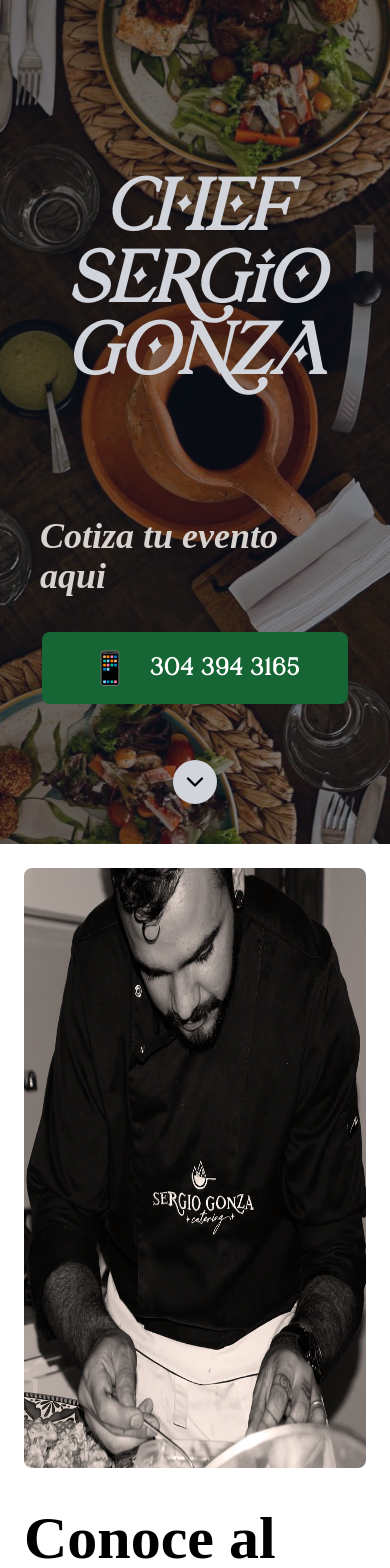
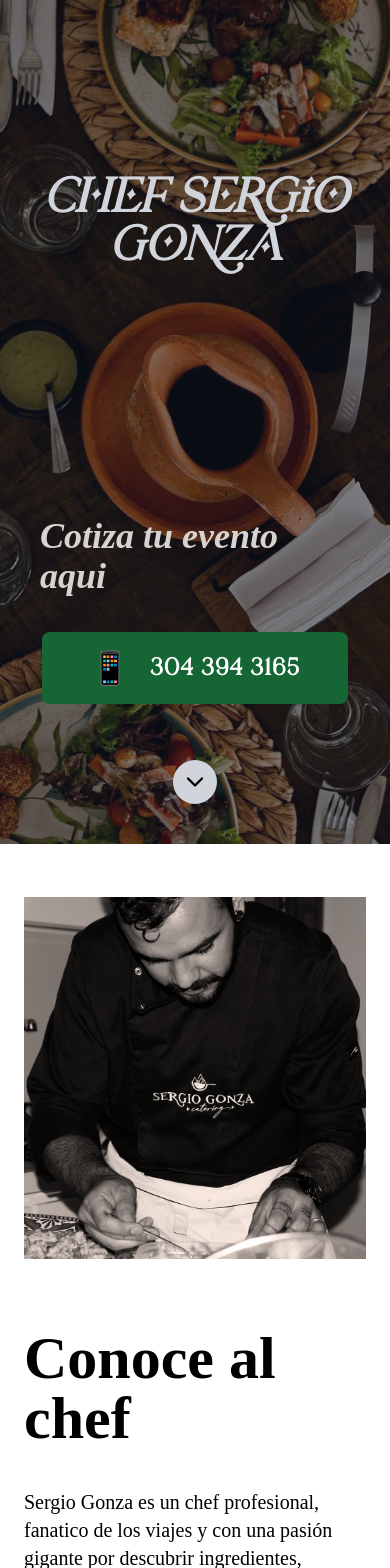
Before and after one commit to mateo-io/sergiogonza, a Next.js app: page / in a window 390 px wide. Shown: the top 1568 px of the page. Built offline with nearby package versions, Linux system fonts and the light colour scheme.

Commit message:
segunda pagina

```diff
--- a/src/app/page.js
+++ b/src/app/page.js
@@ -16,7 +16,7 @@
         <div className="z-10 absolute bg-gray-900 opacity-50 h-full w-full"></div>
         <div className="absolute z-30 flex flex-col items-center justify-center px-10 w-full h-full">
           <div className="flex-grow">
-            <h1 className="text-7xl  text-gray-300 font-bold text-center italic mt-44 font-cloudy">
+            <h1 className="text-5xl lg:text-7xl  text-gray-300 font-bold text-center italic mt-44 font-cloudy">
               Chef Sergio Gonza
             </h1>
           </div>
@@ -58,9 +58,9 @@
 
       <div id="food">
         <div className="min-h-screen w-full bg-white">
-          <div className="min-h-screen flex flex-col-reverse lg:flex-row items-center justify-between max-w-6xl mx-auto p-6 lg:space-x-6">
+          <div className="min-h-screen flex flex-col-reverse md:flex-row items-center justify-between max-w-6xl mx-auto p-6 md:space-x-6">
             {/* Text Column */}
-            <div className="w-full lg:w-1/2">
+            <div className="w-full md:w-1/2">
               <h1 className="text-6xl font-bold lg:mb-20 mb-10 mt-10 lg:mt-0">
                 Conoce al chef
               </h1>
@@ -94,12 +94,12 @@
             </div>
 
             {/* Image Column */}
-            <div className="w-full lg:w-1/2 relative min-h-[600px]">
+            <div className="w-full md:w-1/2 relative md:min-h-[600px] min-h-[420px]">
               <Image
                 src="/foto-chef.avif"
                 alt="Product Image"
                 fill={true}
-                className="rounded-lg"
+                className="object-contain rounded-xl overflow-hidden"
               />
             </div>
           </div>
```
